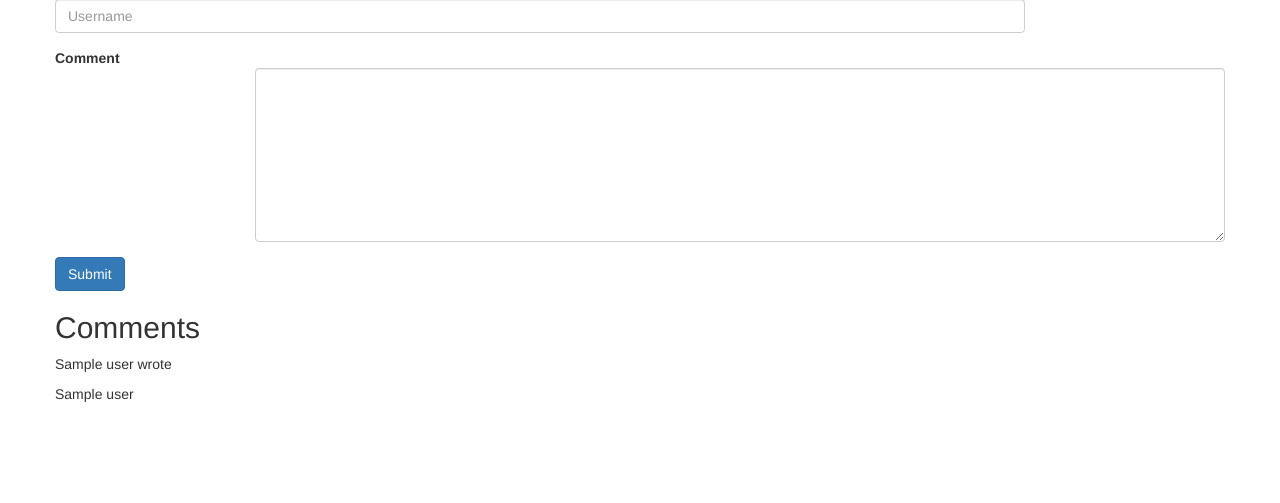
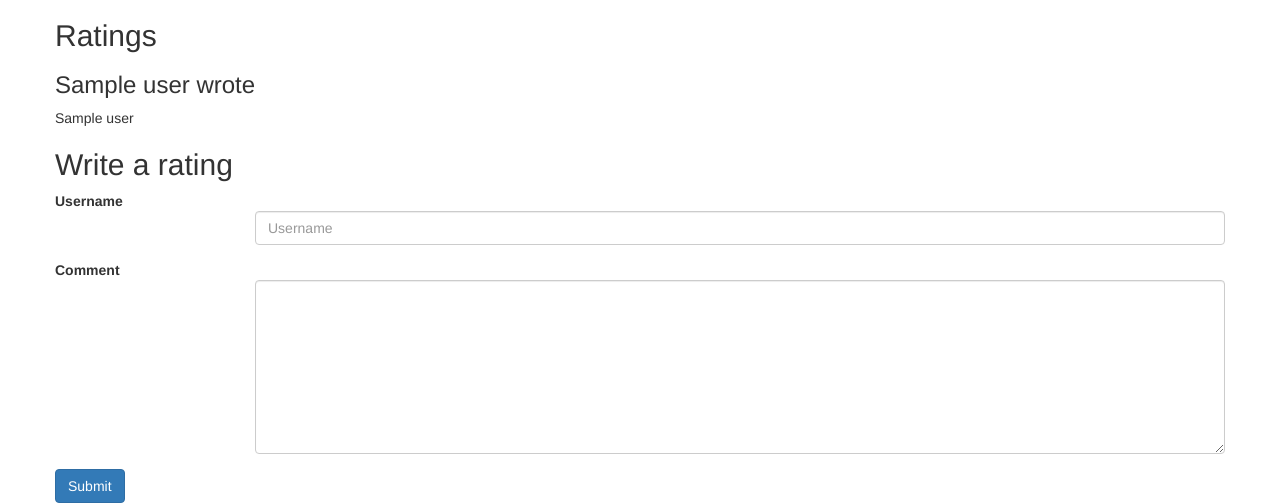
Before and after one commit to Cetzcher/flaskWebApp, a Flask app: page /items/1 in a window 1280 px wide. Shown: the part 718-1221 px from the top of the page. Before the commit the page ends 1120 px from the top, so only its background shows below. Run offline with Flask 2, Linux system fonts and the light colour scheme; a database or web service that is not in the repository returns one stand-in record (values such as "Sample title"); some libraries are stand-ins or nearby versions.

Commit message:
:a:pplic:a:tion is done with :a:ll the :b:e:a:tures :v:

```diff
--- a/webapp/__init__.py
+++ b/webapp/__init__.py
@@ -68,10 +68,10 @@ def item(item):
         content = request.form.get("content")
         try:
             if username in got_item["comments"]:
-                raise NameError("Username already in use")
+                raise ValueError("Username already in use")
             db.insert_comment(got_item, username, content)
             return redirect("/items/" + item[1:])
-        except NameError as e:
+        except ValueError as e:
             return render_template("err.html", err=str(e))
 
 
--- a/webapp/templates/item_detail.html
+++ b/webapp/templates/item_detail.html
@@ -29,8 +29,16 @@
                      alt="placehold.it/350x250">
             </figure>
         </div>
-        <br>
+        <br style="clear: both;">
         <div>
+            <h2>Ratings</h2>
+            {% for user in comments %}
+                <h3>{{ user }} wrote </h3>
+                <p>{{ comments[user] }}</p>
+            {% endfor %}
+        </div>
+        <div>
+            <h2>Write a rating</h2>
             <form action='/items/ {{ item["name"] }}' method="post">
                 <div class="form-group row">
                     <label for="username" class="col-sm-2 col-form-label">Username</label>
@@ -49,14 +57,6 @@
                 <input class="btn btn-primary" type="submit" value="Submit">
             </form>
         </div>
-        <div>
-            <h2>Comments</h2>
-            {% for user in comments %}
-                <p>{{ user }} wrote </p>
-                <p>{{ comments[user] }}</p>
-                <br>
-            {% endfor %}
-        </div>
     </div>
 </div>
 {% endblock %}
```
